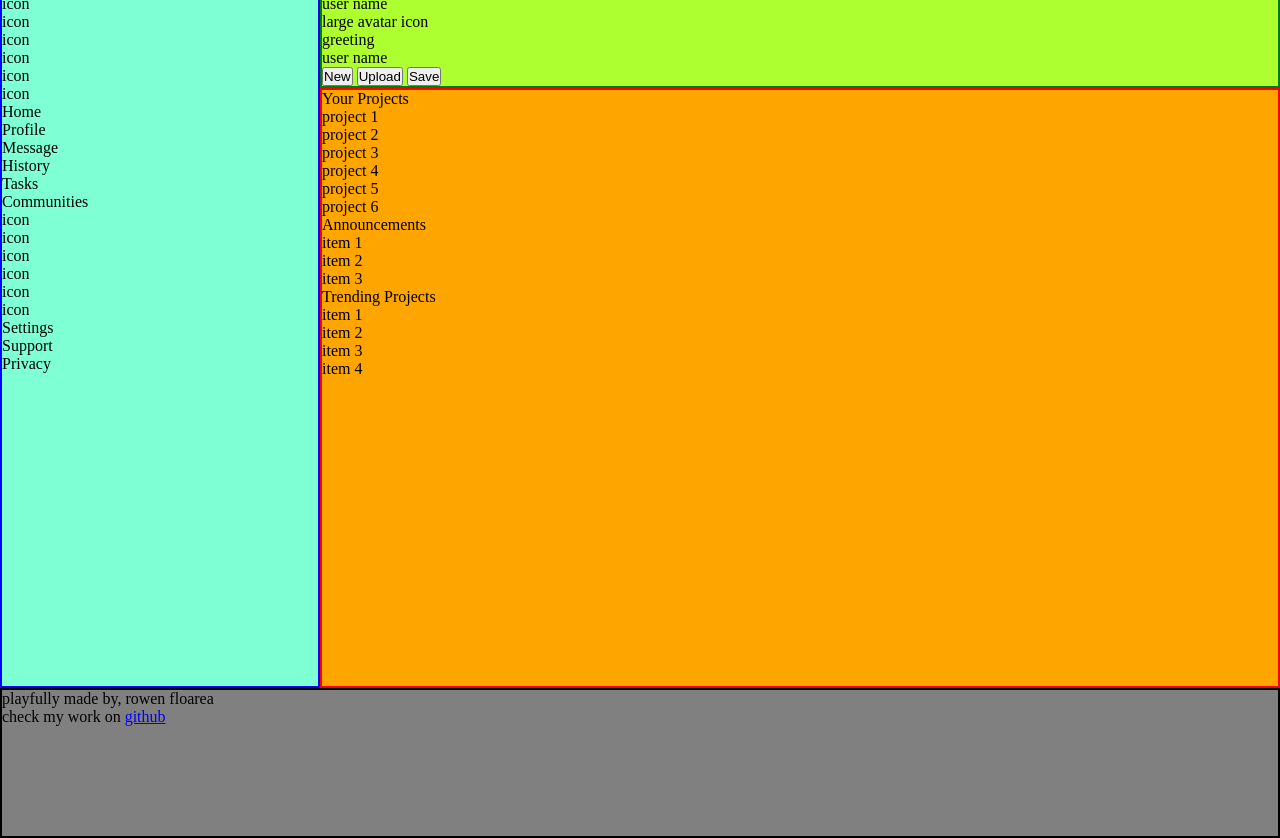
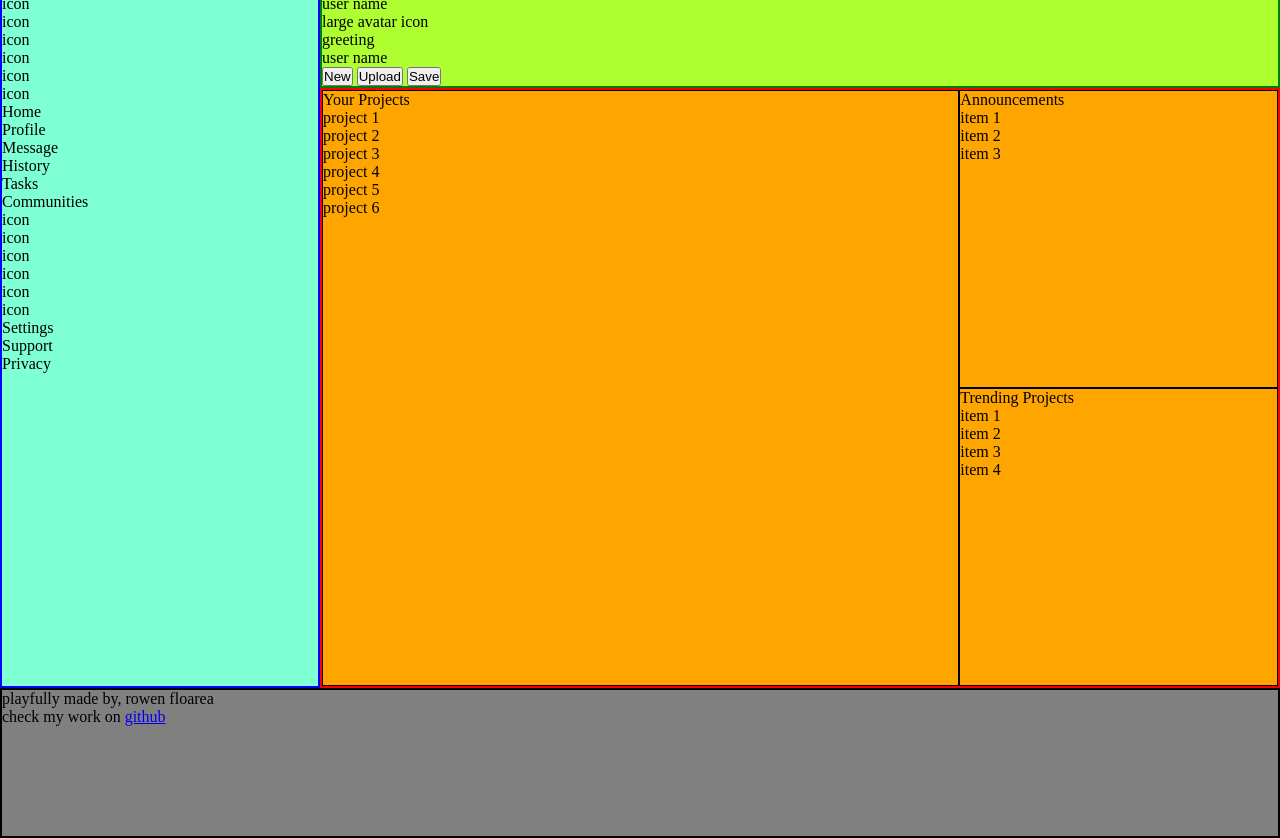
Before and after one commit to rfloarea/dashboard-practice, a plain HTML site: page index.html in a window 1280 px wide. Shown: the part 62-900 px from the top of the page. Drawn offline with Linux system fonts and the light colour scheme.

Commit message:
style: main container (sub)grid

```diff
--- a/index.html
+++ b/index.html
@@ -67,7 +67,7 @@
     </div>
 
     <div class="main-container">
-        <div class="project-card-contaner">
+        <div class="project-card-container">
             <p>Your Projects</p>
             <ul class="project-cards">
                 <li>project 1</li>
--- a/style.css
+++ b/style.css
@@ -28,6 +28,27 @@ body {
     background-color: orange;
     grid-column: 2;
     grid-row: 2;
+    display: grid;
+    grid-template-columns: 2fr 1fr;
+    grid-template-rows: 1fr 1fr;
+}
+
+.project-card-container {
+    border: 1px solid black;
+    grid-column: 1;
+    grid-row: 1 / 3;
+}
+
+.announcements-container {
+    border: 1px solid black;
+    grid-column: 2;
+    grid-row: 1;
+}
+
+.trending-container {
+    border: 1px solid black;
+    grid-column: 2;
+    grid-row: 2;
 }
 
 .footer {
```
